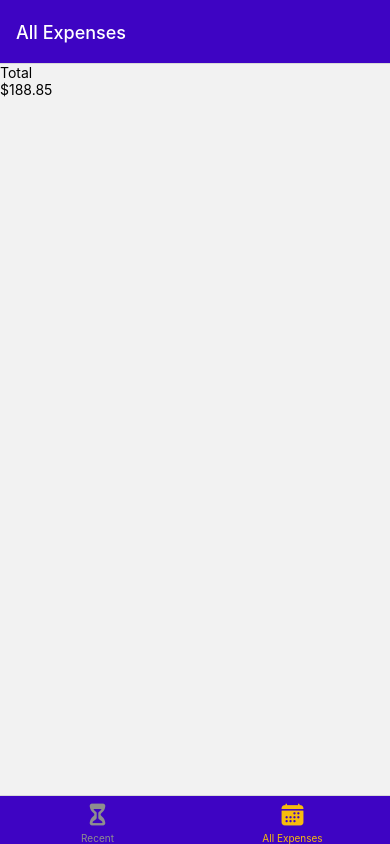
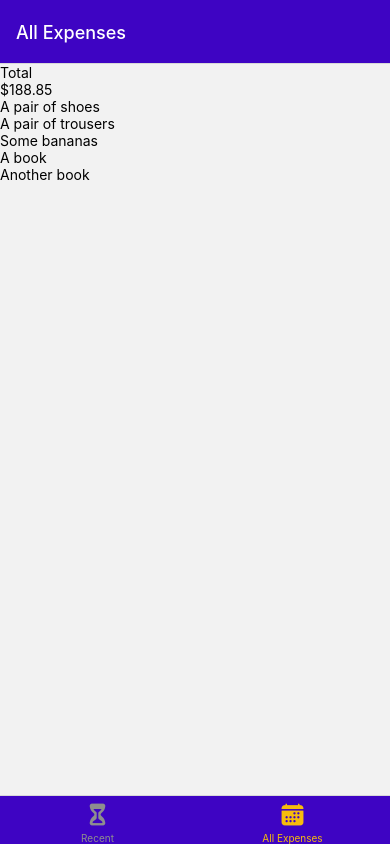
Before and after one commit to AStoychev/react-native-expense-tracker, a React Native app: screen /AllExpenses in a window 390 px wide. Built offline with nearby package versions, Linux system fonts and the light colour scheme.

Commit message:
Changes related with update expo and expenses list field

```diff
--- a/components/ExpensesOutput/ExpensesList.js
+++ b/components/ExpensesOutput/ExpensesList.js
@@ -1,8 +1,16 @@
-import { FlatList } from "react-native";
+import { FlatList, Text } from "react-native";
 
-function ExpensesList() {
+function renderExpenseItem(itemData) {
+    return <Text>{itemData.item.description}</Text>
+}
+
+function ExpensesList({ expenses }) {
     return (
-        <FlatList />
+        <FlatList
+            data={expenses}
+            renderItem={renderExpenseItem}
+            keyExtractor={(item) => item.id}
+        />
     )
 }
 
--- a/components/ExpensesOutput/ExpensesOutput.js
+++ b/components/ExpensesOutput/ExpensesOutput.js
@@ -40,7 +40,7 @@
     return (
         <View>
             <ExpensesSummary expenses={DUMMY_EXPENSES} periodName={expensesPeriod} />
-            <ExpensesList />
+            <ExpensesList expenses={DUMMY_EXPENSES} />
         </View>
     )
 }
--- a/package.json
+++ b/package.json
@@ -12,7 +12,7 @@
     "@react-navigation/bottom-tabs": "^6.5.20",
     "@react-navigation/native": "^6.1.17",
     "@react-navigation/native-stack": "^6.9.26",
-    "expo": "~50.0.14",
+    "expo": "^51.0.8",
     "expo-status-bar": "~1.11.1",
     "react": "18.2.0",
     "react-native": "0.73.6",
```
Also changed, not shown: 1 other file (tests, documents, lock files or other folders).
